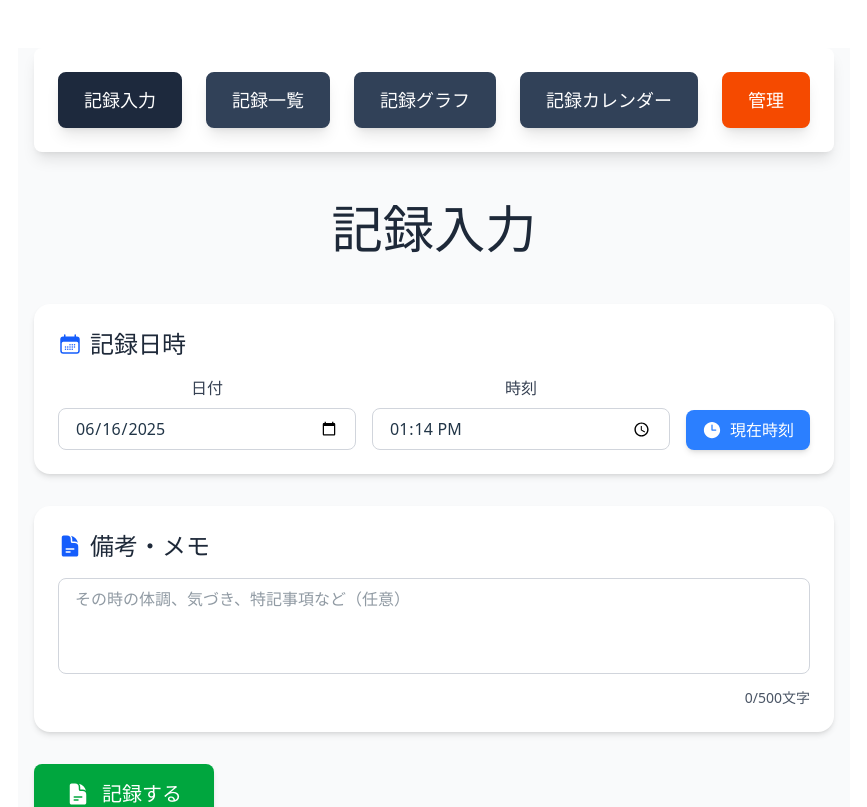
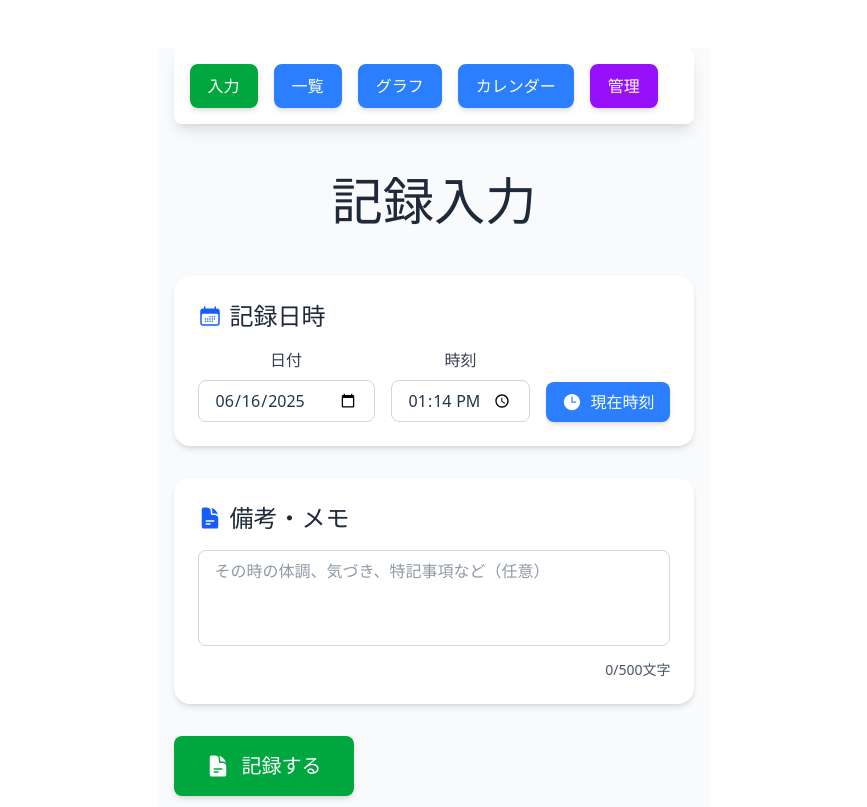
Before and after one commit to ted-sharp/aloe-wellness-log, a React (Vite) app in the folder aloe-wellness-log-react/: page / in a window 1280 px wide. Shown: the top 807 px of the page, without its empty margins (206-1073 px from the left). Built offline with nearby package versions, Linux system fonts and the light colour scheme.

Commit message:
ナビゲーションメニューのデザインを改善し、ボタンのスタイルと色を変更しました。デスクトップおよびモバイル用のリンクのクラス名を統一し、レスポンシブデザインを強化しました。

```diff
--- a/aloe-wellness-log-react/src/App.tsx
+++ b/aloe-wellness-log-react/src/App.tsx
@@ -29,12 +29,12 @@ function App() {
       <Router>
         <div className="relative">
           {/* デスクトップ用ナビゲーション */}
-          <nav className="hidden md:flex gap-6 mb-12 p-6 bg-white rounded-lg shadow-lg mx-4 mt-4">
-            <Link to="/" className="bg-slate-800 !text-white px-6 py-3 rounded-lg shadow-lg hover:bg-slate-900 transition-colors duration-200 font-bold text-lg border-2 border-slate-800 hover:border-slate-900 hover:!text-white visited:!text-white active:!text-white">記録入力</Link>
-            <Link to="/list" className="bg-slate-700 !text-white px-6 py-3 rounded-lg shadow-lg hover:bg-slate-800 transition-colors duration-200 font-bold text-lg border-2 border-slate-700 hover:border-slate-800 hover:!text-white visited:!text-white active:!text-white">記録一覧</Link>
-            <Link to="/graph" className="bg-slate-700 !text-white px-6 py-3 rounded-lg shadow-lg hover:bg-slate-800 transition-colors duration-200 font-bold text-lg border-2 border-slate-700 hover:border-slate-800 hover:!text-white visited:!text-white active:!text-white">記録グラフ</Link>
-            <Link to="/calendar" className="bg-slate-700 !text-white px-6 py-3 rounded-lg shadow-lg hover:bg-slate-800 transition-colors duration-200 font-bold text-lg border-2 border-slate-700 hover:border-slate-800 hover:!text-white visited:!text-white active:!text-white">記録カレンダー</Link>
-            <Link to="/export" className="bg-orange-600 !text-white px-6 py-3 rounded-lg shadow-lg hover:bg-orange-700 transition-colors duration-200 font-bold text-lg border-2 border-orange-600 hover:border-orange-700 hover:!text-white visited:!text-white active:!text-white">管理</Link>
+          <nav className="hidden md:flex gap-4 mb-12 p-4 bg-white rounded-lg shadow-lg mx-4 mt-4">
+            <Link to="/" className="bg-green-600 !text-white px-4 py-2 rounded-lg shadow-md hover:bg-green-700 transition-colors duration-200 font-medium text-base border-2 border-green-600 hover:border-green-700 hover:!text-white visited:!text-white active:!text-white">入力</Link>
+            <Link to="/list" className="bg-blue-500 !text-white px-4 py-2 rounded-lg shadow-md hover:bg-blue-600 transition-colors duration-200 font-medium text-base border-2 border-blue-500 hover:border-blue-600 hover:!text-white visited:!text-white active:!text-white">一覧</Link>
+            <Link to="/graph" className="bg-blue-500 !text-white px-4 py-2 rounded-lg shadow-md hover:bg-blue-600 transition-colors duration-200 font-medium text-base border-2 border-blue-500 hover:border-blue-600 hover:!text-white visited:!text-white active:!text-white">グラフ</Link>
+            <Link to="/calendar" className="bg-blue-500 !text-white px-4 py-2 rounded-lg shadow-md hover:bg-blue-600 transition-colors duration-200 font-medium text-base border-2 border-blue-500 hover:border-blue-600 hover:!text-white visited:!text-white active:!text-white">カレンダー</Link>
+            <Link to="/export" className="bg-purple-600 !text-white px-4 py-2 rounded-lg shadow-md hover:bg-purple-700 transition-colors duration-200 font-medium text-base border-2 border-purple-600 hover:border-purple-700 hover:!text-white visited:!text-white active:!text-white">管理</Link>
           </nav>
 
           {/* モバイル用ハンバーガーボタン */}
@@ -56,11 +56,11 @@ function App() {
           {isMenuOpen && (
             <div className="md:hidden absolute top-full left-4 right-4 bg-white rounded-lg shadow-lg z-50 mb-4">
               <nav className="flex flex-col">
-                <Link to="/" onClick={closeMenu} className="px-6 py-4 !text-slate-800 font-bold text-lg hover:bg-slate-50 border-b border-gray-100 transition-colors duration-200 hover:!text-slate-800 visited:!text-slate-800 active:!text-slate-800">記録入力</Link>
-                <Link to="/list" onClick={closeMenu} className="px-6 py-4 !text-slate-700 font-bold text-lg hover:bg-slate-50 border-b border-gray-100 transition-colors duration-200 hover:!text-slate-700 visited:!text-slate-700 active:!text-slate-700">記録一覧</Link>
-                <Link to="/graph" onClick={closeMenu} className="px-6 py-4 !text-slate-700 font-bold text-lg hover:bg-slate-50 border-b border-gray-100 transition-colors duration-200 hover:!text-slate-700 visited:!text-slate-700 active:!text-slate-700">記録グラフ</Link>
-                <Link to="/calendar" onClick={closeMenu} className="px-6 py-4 !text-slate-700 font-bold text-lg hover:bg-slate-50 border-b border-gray-100 transition-colors duration-200 hover:!text-slate-700 visited:!text-slate-700 active:!text-slate-700">記録カレンダー</Link>
-                <Link to="/export" onClick={closeMenu} className="px-6 py-4 !text-orange-600 font-bold text-lg hover:bg-orange-50 transition-colors duration-200 hover:!text-orange-600 visited:!text-orange-600 active:!text-orange-600">管理</Link>
+                <Link to="/" onClick={closeMenu} className="px-4 py-3 !text-green-600 font-medium text-base hover:bg-green-50 border-b border-gray-100 transition-colors duration-200 hover:!text-green-600 visited:!text-green-600 active:!text-green-600">入力</Link>
+                <Link to="/list" onClick={closeMenu} className="px-4 py-3 !text-blue-500 font-medium text-base hover:bg-blue-50 border-b border-gray-100 transition-colors duration-200 hover:!text-blue-500 visited:!text-blue-500 active:!text-blue-500">一覧</Link>
+                <Link to="/graph" onClick={closeMenu} className="px-4 py-3 !text-blue-500 font-medium text-base hover:bg-blue-50 border-b border-gray-100 transition-colors duration-200 hover:!text-blue-500 visited:!text-blue-500 active:!text-blue-500">グラフ</Link>
+                <Link to="/calendar" onClick={closeMenu} className="px-4 py-3 !text-blue-500 font-medium text-base hover:bg-blue-50 border-b border-gray-100 transition-colors duration-200 hover:!text-blue-500 visited:!text-blue-500 active:!text-blue-500">カレンダー</Link>
+                <Link to="/export" onClick={closeMenu} className="px-4 py-3 !text-purple-600 font-medium text-base hover:bg-purple-50 transition-colors duration-200 hover:!text-purple-600 visited:!text-purple-600 active:!text-purple-600">管理</Link>
               </nav>
             </div>
           )}
```
